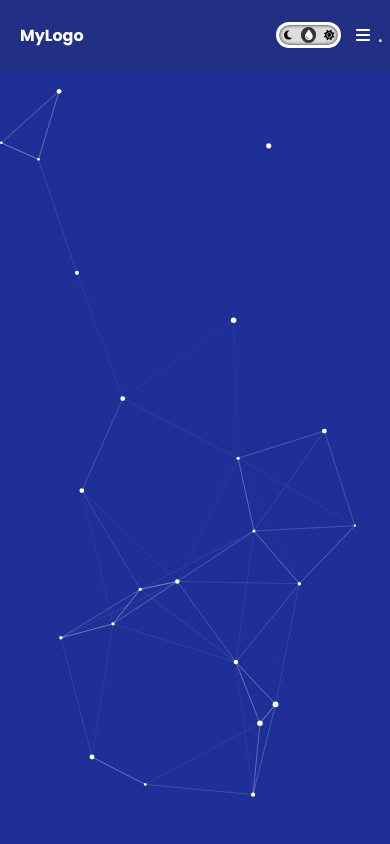
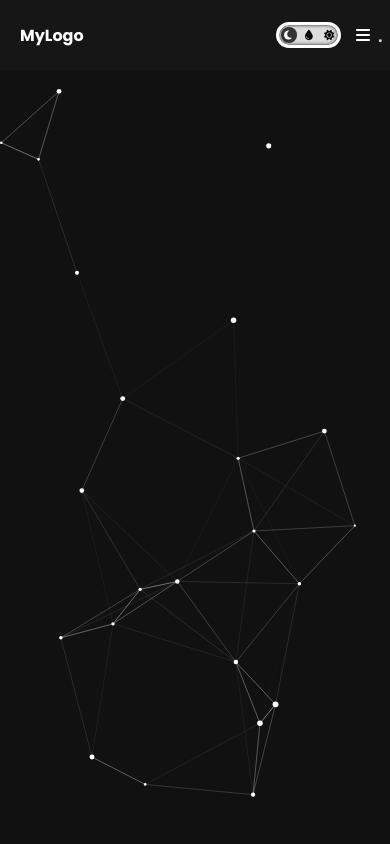
Before and after one commit to Sakthi-DevNinja/My-PortFolio, a React (Create React App) app: page / in a window 390 px wide. Shown: the top 844 px of the page. Built offline with nearby package versions, Linux system fonts and the light colour scheme; a web font is replaced by a local one.

Commit message:
typed text added

```diff
--- a/package.json
+++ b/package.json
@@ -18,6 +18,7 @@
     "react-helmet": "^6.1.0",
     "react-scripts": "5.0.1",
     "react-typed": "^2.0.12",
+    "typed.js": "^2.1.0",
     "web-vitals": "^2.1.4"
   },
   "scripts": {
--- a/src/Landing.jsx
+++ b/src/Landing.jsx
@@ -1,15 +1,10 @@
 import React from 'react';
+
 import Image from './images/sv.jpeg';
+import { FontAwesomeIcon } from '@fortawesome/react-fontawesome';
+import { faWhatsapp, faFacebookF, faInstagram, faLinkedinIn, faXTwitter, faGithub } from '@fortawesome/free-brands-svg-icons';
 
-import { FontAwesomeIcon } from '@fortawesome/react-fontawesome';
-import {
-  faWhatsapp,
-  faFacebookF,
-  faInstagram,
-  faLinkedinIn,
-  faXTwitter,
-  faGithub
-} from '@fortawesome/free-brands-svg-icons';
+import TypingAnimation from './components/TypingAnimation';
 
 
 
@@ -35,13 +30,14 @@ const Landing = () => {
                     <div className='welcome-intro md-hide'>Hello, It's Me</div>
                     <div className="name">Sakthivel</div>
 
+
                     {/*<svg viewBox="0 0 1320 300">
                         <text x="50%" y="50%" dy=".35em" text-anchor="middle">
                         Sakthivel S
                         </text>
                         </svg> */}
 
-                    <div className="role"><span className='md-hide'>And i'm a</span> <span className='dynamic-role typing'>Full Stack Developer</span></div>
+                    <div className="role"><span className='welcome-intro'>And i'm a</span> <span className='dynamic-role'><TypingAnimation /></span></div>
                 </div>
                 <div className='about-me'>Enthusiastic about crafting web solutions <br /> HTML, CSS, JavaScript, PHP, MySQL</div>
 
--- a/src/components/ThemeSwitcher.js
+++ b/src/components/ThemeSwitcher.js
@@ -21,7 +21,7 @@ const ThemeSwitcher = () => {
         setSliderValue(2);
         break;
       default:
-        setSliderValue(2); // Default to light theme
+        setSliderValue(0); // Default to light theme
         break;
     }
   }, [theme]);
@@ -38,10 +38,11 @@ const ThemeSwitcher = () => {
       case 1:
         setTheme('blue');
         break;
-      case 2:
-        setTheme('light');
-        break;
+        case 2:
+          setTheme('light');
+          break;
       default:
+            setTheme('dark');
         break;
     }
   };
@@ -60,6 +61,7 @@ const ThemeSwitcher = () => {
         setSliderValue(2);
         break;
       default:
+        setSliderValue(0);
         break;
     }
   };
--- /dev/null
+++ b/src/components/TypingAnimation.jsx
@@ -0,0 +1,26 @@
+// src/components/TypingAnimation.jsx
+import React, { useEffect, useRef } from 'react';
+import Typed from 'typed.js';
+
+const TypingAnimation = () => {
+  const el = useRef(null);
+
+  useEffect(() => {
+    const typed = new Typed(el.current, {
+      strings: ["Full Stack Developer", "Designer", "Freelancer"],
+      typeSpeed: 100,
+      backSpeed: 60,
+      loop: true,
+    });
+
+    return () => {
+      typed.destroy();
+    };
+  }, []);
+
+  return (
+      <span ref={el} className="typing"></span>
+  );
+};
+
+export default TypingAnimation;
--- a/src/context/ThemeContext.jsx
+++ b/src/context/ThemeContext.jsx
@@ -4,7 +4,7 @@ import React, { createContext, useState, useContext, useEffect } from 'react';
 const ThemeContext = createContext();
 
 export const ThemeProvider = ({ children }) => {
-  const [theme, setTheme] = useState('blue');
+  const [theme, setTheme] = useState('dark');
 
   useEffect(() => {
     const root = document.documentElement;
@@ -13,12 +13,14 @@ export const ThemeProvider = ({ children }) => {
       case 'dark':
         root.setAttribute('data-theme', 'dark');
         break;
-        case 'light':
-            root.setAttribute('data-theme', 'light');
-            break;
-        case 'blue':
-        default:
+      case 'light':
+          root.setAttribute('data-theme', 'light');
+          break;
+      case 'blue':
         root.setAttribute('data-theme', 'blue');
+        break;
+      default:
+        root.setAttribute('data-theme', 'dark');
         break;
     }
   }, [theme]);
--- a/src/styles/Responsive.css
+++ b/src/styles/Responsive.css
@@ -38,12 +38,25 @@
 
     .name{font-size: 45px;}
     .about-me {font-size: 16px;color: var(--text-color)}
-    .role{line-height: 12px;}
-    .dynamic-role{
+
+    .role {
+      line-height: 12px;
+      display: flex;
+      flex-direction: column;
+      align-items: center;
+      justify-content: center;
+      gap: 10px;
+      margin-top: 10px;
+      font-size: 12px;
+  }
+
+  .welcome-intro{font-size: 12px;}
+
+    .dynamic-role .typing{
       font-size:18px;
     }
 
-     .md-hide{display: none;}
+     /* .md-hide{display: none;} */
 
     .personal-dtls{
       display: flex;
--- a/src/styles/index.css
+++ b/src/styles/index.css
@@ -172,7 +172,7 @@ footer{
 
 .lt-blk{
   width: 40%;
-  padding-left: 35px;
+  padding-left: 75px;
 }
 
 .lt-blk {
@@ -219,11 +219,17 @@ footer{
   text-align: left;
 }
 
-.dynamic-role{
+.dynamic-role .typing,  .typed-cursor{
+  font-size: 25px;
   font-weight: bold;
+  color: var(--dynamic-txt);
+}
+
+.typed-cursor{
   color: var(--dynamic-txt);
 
 }
+
 
 .about-me{
   font-size: 20px;
```
Also changed, not shown: 1 other file (tests, documents, lock files or other folders).
